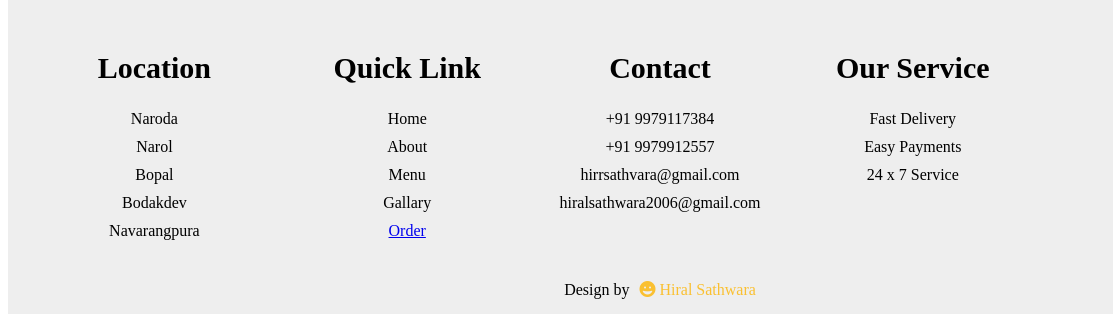
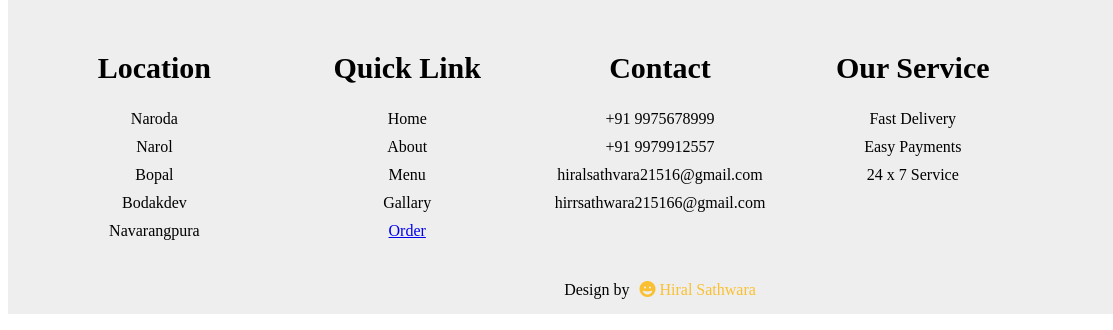
Before and after one commit to Hiralsathwara/Online-Food-Order-Delivery-system, a plain HTML site: page order.html in a window 1280 px wide. Shown: the part 1032-1362 px from the top of the page, 0-1113 px from the left. Drawn offline with Linux system fonts and the light colour scheme.

Commit message:
Update order.html

```diff
--- a/order.html
+++ b/order.html
@@ -81,10 +81,10 @@
 
                 <div class="footer_tag">
                     <h2>Contact</h2>
-                    <p>+91 9979117384</p>
+                    <p>+91 9975678999</p>
                     <p>+91 9979912557</p>
-                    <p>hirrsathvara@gmail.com</p>
-                    <p>hiralsathwara2006@gmail.com</p>
+                    <p>hiralsathvara21516@gmail.com</p>
+                    <p>hirrsathwara215166@gmail.com</p>
                 </div>
 
                 <div class="footer_tag">
```
